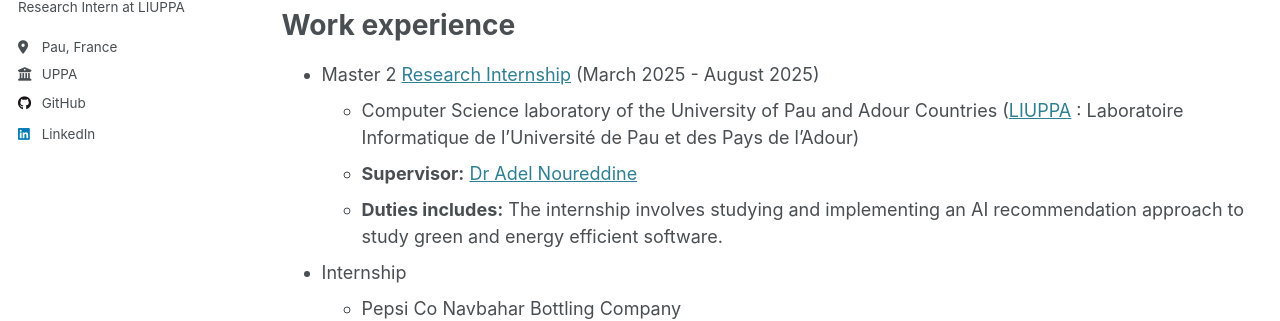
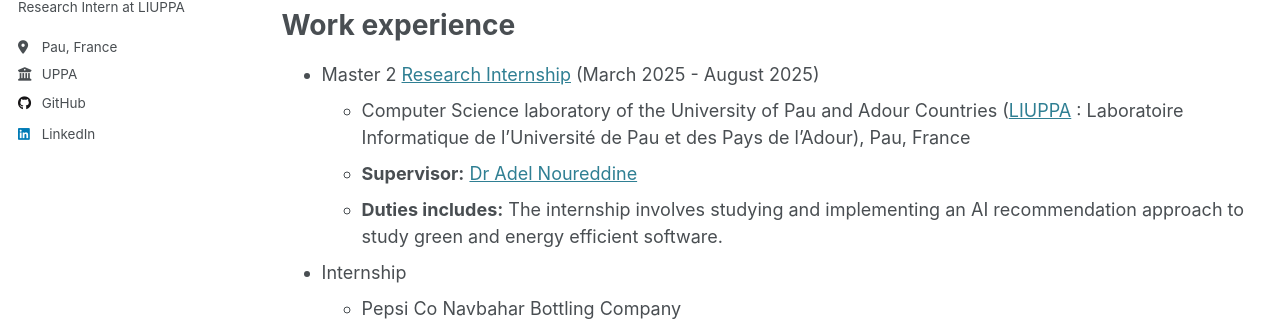
Before and after one commit to zain-ramzan/zain-ramzan.github.io, a Jekyll site: the page built from _pages/cv.md, in a window 1280 px wide and 900 px high. Shown: the part 326-647 px from the top of the window. Built offline with Jekyll 4.4.1, drawn with Linux system fonts in a browser that asks for light colours.

Commit message:
Update cv.md

```diff
--- a/_pages/cv.md
+++ b/_pages/cv.md
@@ -17,7 +17,7 @@
 Work experience
 ======
 * Master 2 <a href="https://www.noureddine.org/research/behave/internship-2025" target="_blank">Research Internship</a> (March 2025 - August 2025)
-  * Computer Science laboratory of the University of Pau and Adour Countries (<a href="https://liuppa.univ-pau.fr/fr/index.html" target="_blank">LIUPPA</a> : Laboratoire Informatique de l'Université de Pau et des Pays de l'Adour)
+  * Computer Science laboratory of the University of Pau and Adour Countries (<a href="https://liuppa.univ-pau.fr/fr/index.html" target="_blank">LIUPPA</a> : Laboratoire Informatique de l'Université de Pau et des Pays de l'Adour), Pau, France
   * **Supervisor:** <a href="https://www.noureddine.org/" target="_blank">Dr Adel Noureddine</a>
   * **Duties includes:** The internship involves studying and implementing an AI recommendation approach to study green and energy efficient software.
 
```
